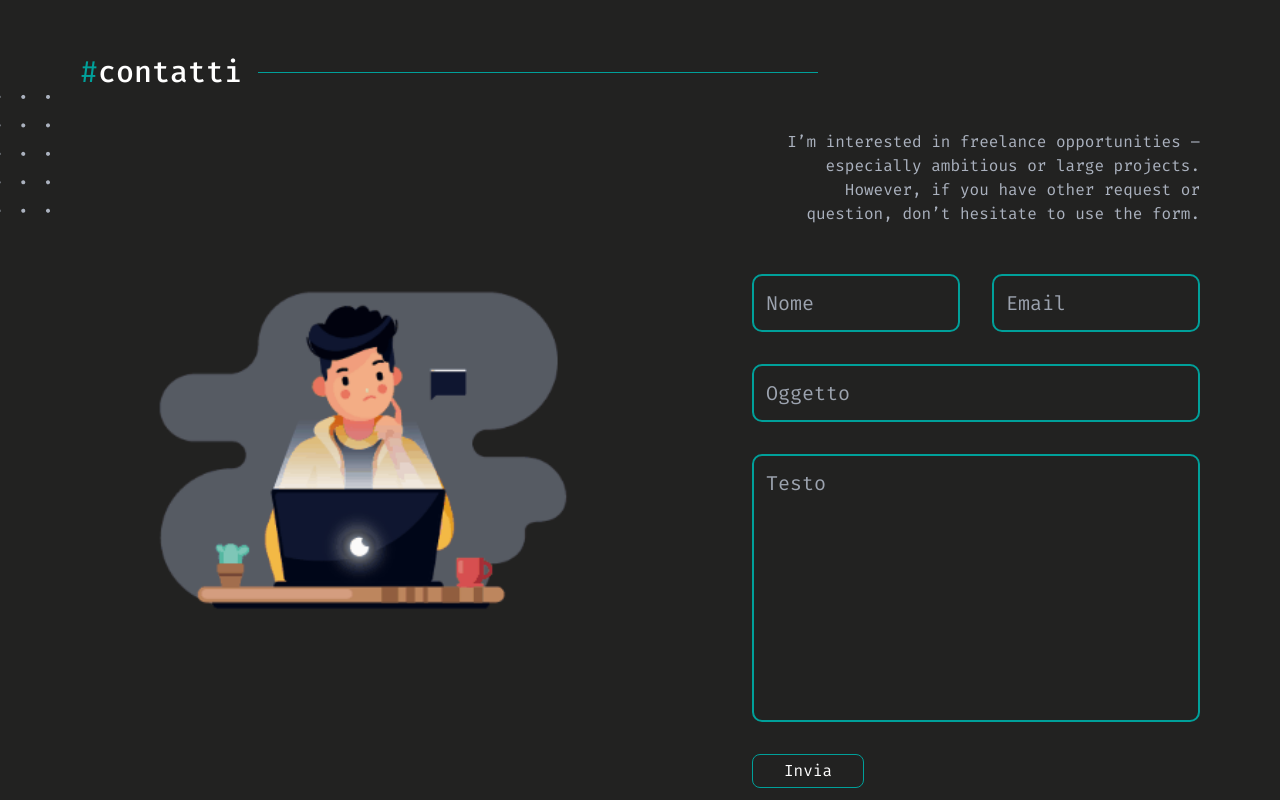
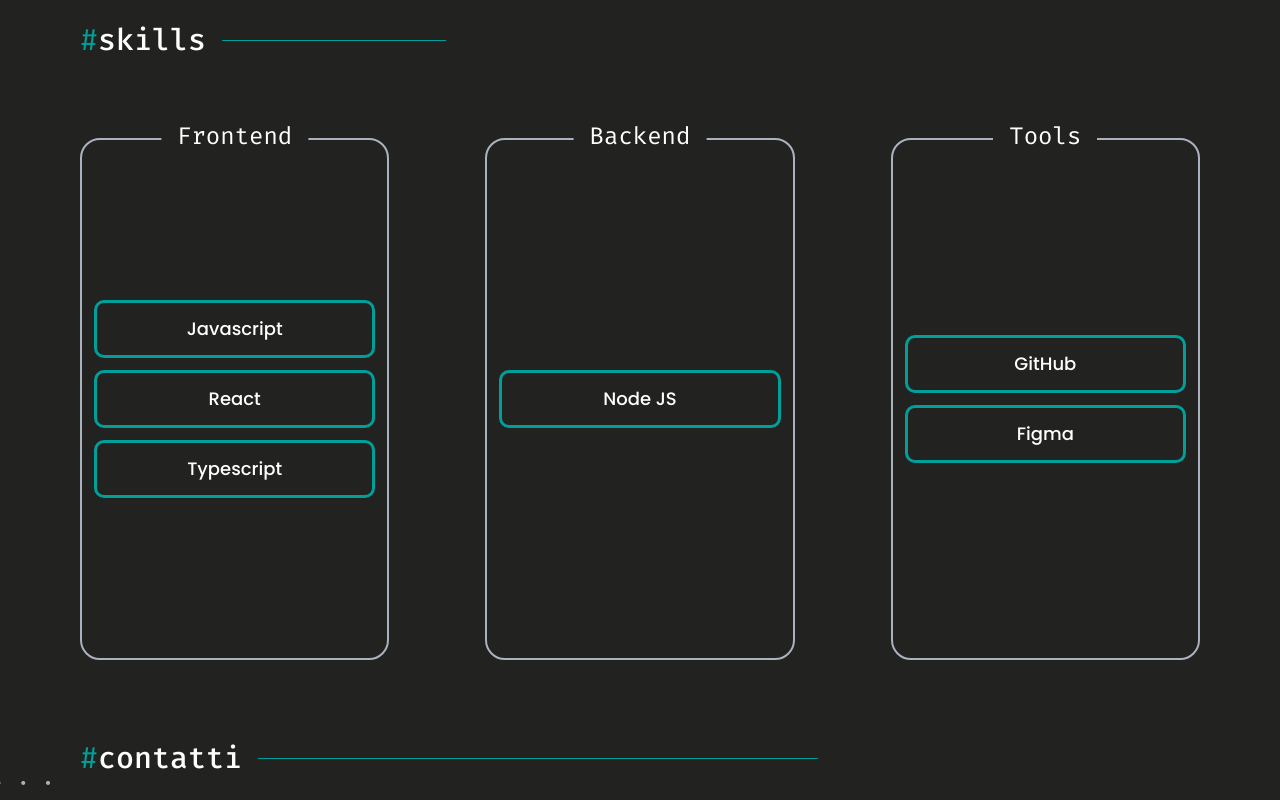
Before and after one commit to lilcecco/SecondaTask_Gruppo1, a React (Create React App) app: page / in a window 1280 px wide. Shown: the part 680-1480 px from the top of the page. Built offline with nearby package versions, Linux system fonts and the light colour scheme.

Commit message:
[Skills] sezione completata

```diff
--- a/src/components/Home/Home.js
+++ b/src/components/Home/Home.js
@@ -32,7 +32,7 @@ const Home = () => {
         </nav>
       </header>
 
-      <div className="flex justify-between px-20 py-24">
+      <div className="flex justify-between p-20">
         <div className="w-2/4 flex flex-col justify-between">
           <div className="mt-20">
             <h1 className="font-poppins font-medium">
@@ -40,7 +40,7 @@ const Home = () => {
             <span className="text-green">sviluppatore<br /> full-stack</span>
           </h1>
             <p className="font-poppins text-gray mt-8">He crafts responsive websites where<br /> technologies meet creativity</p>
-            <div className="absolute border border-green rounded-lg text-white py-1.5 px-4 mt-10 hover:bg-green hover:text-white transition duration-300">Contattami</div></div>
+            <div className="absolute border border-green rounded-lg text-white py-1.5 px-4 mt-10 hover:bg-green hover:text-white transition duration-300 cursor-pointer">Contattami</div></div>
           <div>
             <div className="flex gap-2">
               <img src="/img/Github.svg" alt="" />
@@ -61,10 +61,33 @@ const Home = () => {
 
       <div className="flex items-center px-20">
         <span className="text-green text-3xl">#</span>
+        <span className="text-white text-3xl font-medium">skills</span>
+        <span className="border-b border-green ml-4 w-1/5" ></span>
+      </div>
+      <div className="flex gap-x-24 justify-between p-20">
+        <div className="relative flex flex-col justify-center gap-y-3 border-2 border-gray rounded-[20px] px-3 py-40 w-1/3">
+          <div className="absolute top-[-20px] left-1/2 translate-x-[-50%] text-white text-2xl text-medium px-4 bg-brown">Frontend</div>
+          <div className="py-3 text-white text-center font-poppins text-lg font-medium border-[3px] rounded-[10px] border-green">Javascript</div>
+          <div className="py-3 text-white text-center font-poppins text-lg font-medium border-[3px] rounded-[10px] border-green">React</div>
+          <div className="py-3 text-white text-center font-poppins text-lg font-medium border-[3px] rounded-[10px] border-green">Typescript</div>
+        </div>
+        <div className="relative flex flex-col justify-center gap-y-3 border-2 border-gray rounded-[20px] px-3 py-40 w-1/3">
+          <div className="absolute top-[-20px] left-1/2 translate-x-[-50%] text-white text-2xl text-medium px-4 bg-brown">Backend</div>
+          <div className="py-3 text-white text-center font-poppins text-lg font-medium border-[3px] rounded-[10px] border-green">Node JS</div>
+        </div>
+        <div className="relative flex flex-col justify-center gap-y-3 border-2 border-gray rounded-[20px] px-3 py-40 w-1/3">
+          <div className="absolute top-[-20px] left-1/2 translate-x-[-50%] text-white text-2xl text-medium px-4 bg-brown">Tools</div>
+          <div className="py-3 text-white text-center font-poppins text-lg font-medium border-[3px] rounded-[10px] border-green">GitHub</div>
+          <div className="py-3 text-white text-center font-poppins text-lg font-medium border-[3px] rounded-[10px] border-green">Figma</div>
+        </div>
+      </div>
+
+      <div className="flex items-center px-20">
+        <span className="text-green text-3xl">#</span>
         <span className="text-white text-3xl font-medium">contatti</span>
         <span className="border-b border-green ml-4 w-2/4" ></span>
       </div>
-      <div className="relative flex px-20 py-10 items-center justify-between">
+      <div className="relative flex p-20 items-center justify-between">
         <img src="/img/details-1.png" alt="" className="absolute top-1 left-0" />
         <div className="w-2/4">
           <img src="/img/hero.gif" alt="" className="w-full" />
--- a/src/index.css
+++ b/src/index.css
@@ -16,6 +16,7 @@ h1 {
 input,
 textarea {
   background-color: #222221;
+  outline: none;
   border: 2px solid #00A09A;
   border-radius: 10px;
   padding: 12px;
```
